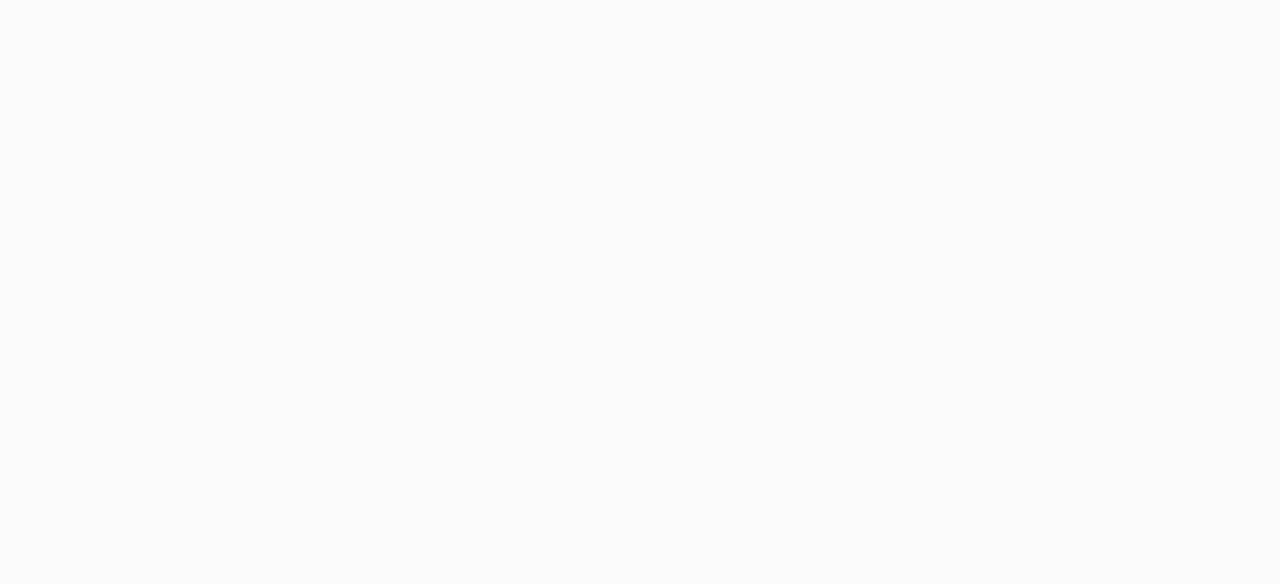
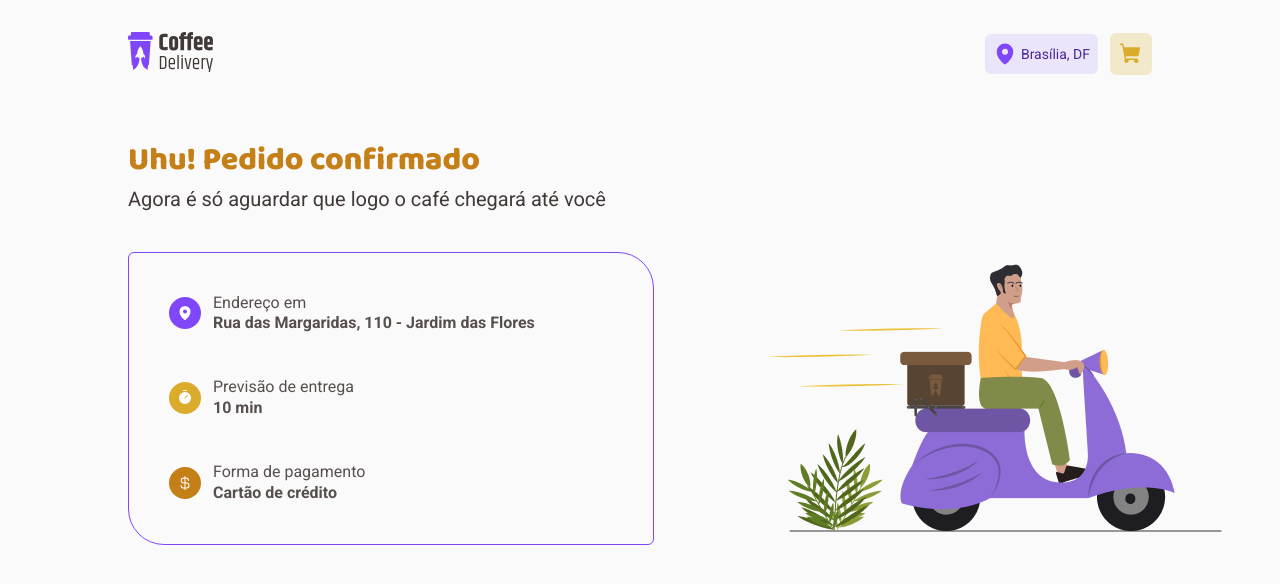
Before and after one commit to eulixir/coffee-delivery-ignite, a React (Vite) app: page /order-confirmed in a window 1280 px wide. Before the commit this address had no page. Shown: the top 584 px of the page. Built offline with nearby package versions, Linux system fonts and the light colour scheme.

Commit message:
chore: add order page

```diff
--- a/src/Router.tsx
+++ b/src/Router.tsx
@@ -1,6 +1,6 @@
 import { Route, Routes } from 'react-router-dom'
 import { Checkout } from './pages/Checkout'
-import { CheckoutFilled } from './pages/CheckoutFilled'
+import { OrderConfirmed } from './pages/OrderConfirmed'
 import { Home } from './pages/Home'
 import { DefaultLayout } from './layouts/DefaultLayout'
 
@@ -10,7 +10,7 @@
       <Route path="/" element={<DefaultLayout />}>
         <Route path="/" element={<Home />} />
         <Route path="/checkout" element={<Checkout />} />
-        <Route path="/checkout-filled" element={<CheckoutFilled />} />
+        <Route path="/order-confirmed" element={<OrderConfirmed />} />
       </Route>
     </Routes>
   )
--- a/src/components/CoffeeItem/index.tsx
+++ b/src/components/CoffeeItem/index.tsx
@@ -1,5 +1,6 @@
 import { ShoppingCart } from 'phosphor-react'
 import { useContext } from 'react'
+import { NavLink } from 'react-router-dom'
 import { ShoppingCartContext } from '../../contexts/ShoppingCartContext'
 import { convertToMonetary } from '../../services/convertToMonetary'
 import { CoffeeProps } from '../../services/listCoffees'
@@ -33,7 +34,9 @@
               <Counter id={id} quantity={coffeeQuantity} />
             </span>
             <button>
-              <ShoppingCart size={22} weight="fill" />
+              <NavLink to="/checkout" title="checkout">
+                <ShoppingCart size={22} weight="fill" color={'#fff'} />
+              </NavLink>
             </button>
           </div>
         </S.BuyContainer>
--- a/src/components/ConfirmOrder/CoffeeCheckout/styles.ts
+++ b/src/components/ConfirmOrder/CoffeeCheckout/styles.ts
@@ -3,8 +3,6 @@
 export const CoffeeCard = styled.div`
   width: 100%;
   height: 80px;
-
-  padding: 8px;
 
   display: flex;
   align-items: center;
--- a/src/components/ConfirmOrder/index.tsx
+++ b/src/components/ConfirmOrder/index.tsx
@@ -1,4 +1,5 @@
 import { useContext } from 'react'
+import { useNavigate } from 'react-router-dom'
 import { ShoppingCartContext } from '../../contexts/ShoppingCartContext'
 import { convertToMonetary } from '../../services/convertToMonetary'
 import { getCoffee } from '../../services/getCoffee'
@@ -6,6 +7,7 @@
 import * as S from './styles'
 
 export function ConfirmOrder() {
+  const navigate = useNavigate()
   const { cartItems } = useContext(ShoppingCartContext)
 
   const orderTotal = cartItems.reduce((acc, item) => {
@@ -15,6 +17,10 @@
   }, 0)
 
   const deliveryFee = 3.5
+
+  function handleConfirmOrder() {
+    navigate('/order-confirmed')
+  }
 
   return (
     <S.Container>
@@ -43,7 +49,7 @@
             <p>R$ {convertToMonetary(orderTotal + deliveryFee)}</p>
           </span>
 
-          <button>
+          <button onClick={handleConfirmOrder}>
             <p>Confirmar Pedido</p>
           </button>
         </S.Checkout>
--- a/src/pages/CheckoutFilled/index.tsx
+++ /dev/null
@@ -1,7 +0,0 @@
-export function CheckoutFilled() {
-  return (
-    <div>
-      <h1>Header</h1>
-    </div>
-  )
-}
--- a/src/pages/CheckoutFilled/styles.ts
+++ /dev/null
@@ -1,3 +0,0 @@
-import styled from 'styled-components'
-
-export const Container = styled.div``
--- /dev/null
+++ b/src/pages/OrderConfirmed/index.tsx
@@ -0,0 +1,51 @@
+import * as S from './styles'
+import Bike from '../../assets/motoboy.png'
+import { CurrencyDollar, MapPin, Timer } from 'phosphor-react'
+
+export function OrderConfirmed() {
+  return (
+    <S.Container>
+      <h2>Uhu! Pedido confirmado</h2>
+      <p>Agora é só aguardar que logo o café chegará até você</p>
+
+      <div>
+        <S.OrderInfo>
+          <div>
+            <S.InfoContainer>
+              <div id="map">
+                <MapPin size={16} weight="fill" />
+              </div>
+
+              <span>
+                <p>Endereço em</p>
+                <p id="highlight">
+                  Rua das Margaridas, 110 - Jardim das Flores
+                </p>
+              </span>
+            </S.InfoContainer>
+            <S.InfoContainer>
+              <div id="timer">
+                <Timer size={16} weight="fill" />
+              </div>
+              <span>
+                <p>Previsão de entrega</p>
+                <p id="highlight">10 min</p>
+              </span>
+            </S.InfoContainer>
+            <S.InfoContainer>
+              <div id="dollar">
+                <CurrencyDollar size={16} weight="fill" />
+              </div>
+              <span>
+                <p>Forma de pagamento</p>
+                <p id="highlight">Cartão de crédito</p>
+              </span>
+            </S.InfoContainer>
+          </div>
+
+          <img src={Bike} alt="" />
+        </S.OrderInfo>
+      </div>
+    </S.Container>
+  )
+}
--- /dev/null
+++ b/src/pages/OrderConfirmed/styles.ts
@@ -0,0 +1,120 @@
+import styled from 'styled-components'
+
+export const Container = styled.div`
+  display: flex;
+  align-items: flex-start;
+  justify-content: flex-start;
+  flex-direction: column;
+
+  width: 100%;
+  max-width: 1440px;
+  margin: 0 auto;
+  padding: 2rem 8rem;
+
+  margin: 0 auto;
+
+  & > h2 {
+    color: ${({ theme }) => theme['brand-yellow-dark']};
+
+    font-family: 'Baloo 2';
+    font-size: 2rem;
+    font-style: normal;
+    font-weight: 800;
+    line-height: 130%;
+  }
+
+  & > p {
+    color: ${({ theme }) => theme['base-subtitle']};
+
+    font-family: 'Roboto';
+    font-size: 1.25rem;
+    font-style: normal;
+    font-weight: 400;
+    line-height: 130%;
+
+    margin-top: 0.25rem;
+  }
+`
+
+export const OrderInfo = styled.div`
+  display: flex;
+  width: 100%;
+
+  align-items: space-between;
+  justify-content: space-between;
+
+  margin-right: 102px;
+
+  margin-top: 2.5rem;
+  & > img {
+    width: 492px;
+    height: 293px;
+    flex-shrink: 0;
+  }
+
+  & > div {
+    border: 1px solid ${({ theme }) => theme['brand-purple']};
+    border-radius: 6px 36px;
+    display: flex;
+    width: 526px;
+    padding: 40px;
+    flex-direction: column;
+    align-items: center;
+    justify-content: space-between;
+    gap: 32px;
+  }
+`
+
+export const InfoContainer = styled.div`
+  width: 100%;
+  display: flex;
+  align-items: center;
+
+  & > span {
+    display: flex;
+    align-items: flex-start;
+    justify-content: center;
+    flex-direction: column;
+
+    & > p {
+      color: ${({ theme }) => theme['base-text']};
+
+      color: var(--base-text, #574f4d);
+
+      font-family: 'Roboto';
+      font-size: 1rem;
+      font-style: normal;
+      font-weight: 400;
+      line-height: 130%;
+    }
+    #highlight {
+      font-weight: 700;
+    }
+  }
+
+  & > div {
+    border-radius: 50%;
+    display: flex;
+    padding: 8px;
+    justify-content: center;
+    align-items: center;
+    gap: 8px;
+    margin-right: 12px;
+
+    & > svg {
+      color: ${({ theme }) => theme['base-white']};
+    }
+  }
+
+  #map {
+    background-color: ${({ theme }) => theme['brand-purple']};
+  }
+
+  #timer {
+    background-color: ${({ theme }) => theme['brand-yellow']};
+  }
+
+  #dollar {
+    background-color: ${({ theme }) => theme['brand-yellow-dark']};
+  }
+`
```
